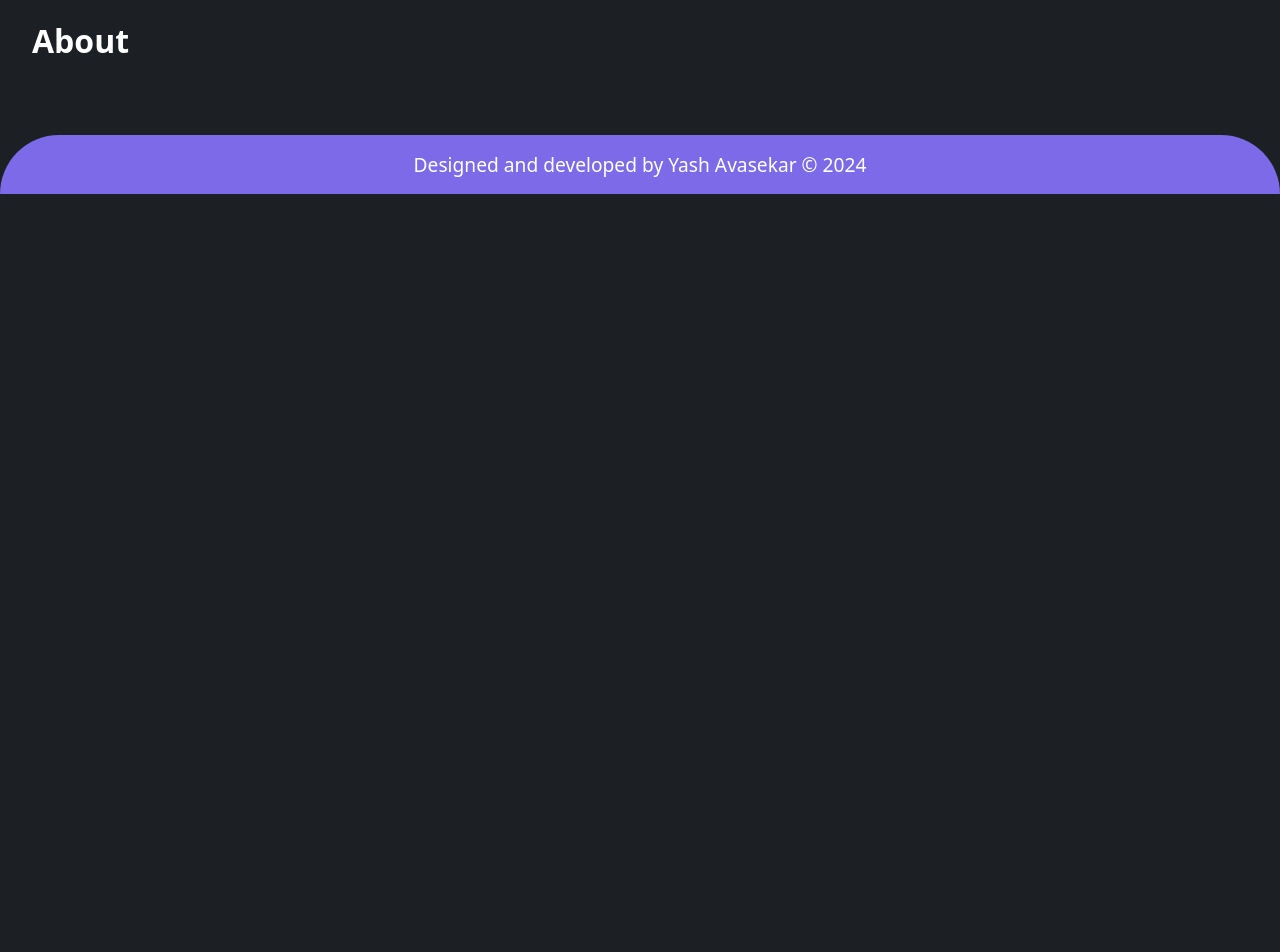
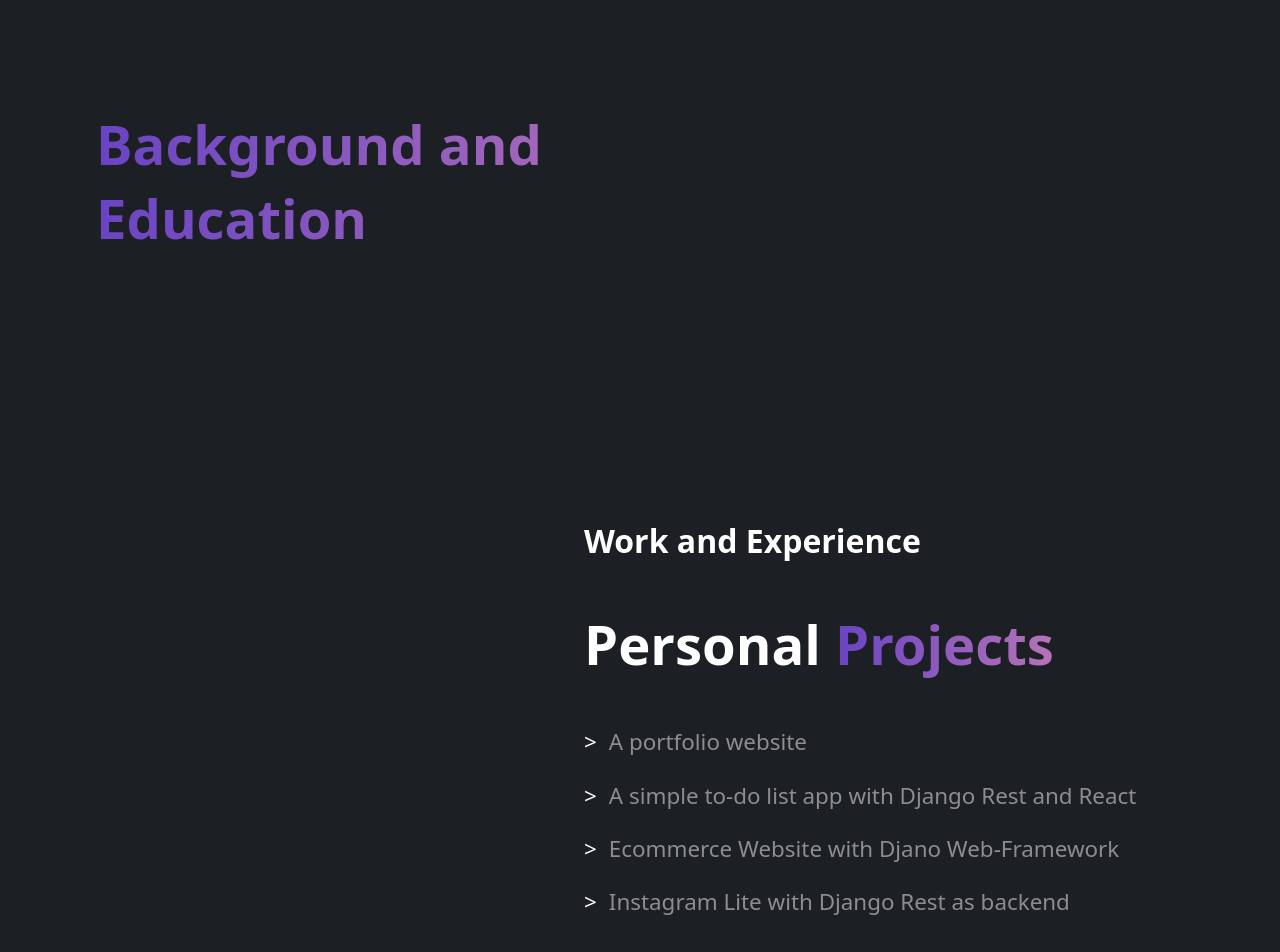
Before and after one commit to yash-avasekar/portfolio, a React (Create React App) app: page /about in a window 1280 px wide. Shown: the part 160-1112 px from the top of the page. Before the commit the page ends 800 px from the top, so only its background shows below. Built offline with nearby package versions, Linux system fonts and the light colour scheme.

Commit message:
updated about page

```diff
--- a/src/App.css
+++ b/src/App.css
@@ -38,7 +38,7 @@ li {
 footer {
   background-color: #7d6ae9;
   font-size: 1.2rem;
-  z-index: -50;
+
   border-top-left-radius: 8rem;
   border-top-right-radius: 8rem;
   text-align: center;
@@ -172,9 +172,6 @@ footer > p {
   line-height: 0;
 }
 
-#aside-inverted {
-}
-
 .section-text > li > p {
   font-size: var(--section-p-font-size);
   color: var(--section-p-font-color);
@@ -213,3 +210,12 @@ footer > p {
   background-clip: text;
   color: transparent;
 }
+
+/*  */
+/*  */
+.container-section > .section-text > h2 {
+  font-size: 2rem;
+}
+
+.education {
+}
--- a/src/App.js
+++ b/src/App.js
@@ -2,7 +2,6 @@ import "./App.css";
 import "./MediaScreen.css";
 import Main from "./Main";
 import Navigate from "./Navigate";
-
 
 function App() {
   return (
@@ -10,11 +9,9 @@ function App() {
       <header>
         <Navigate />
       </header>
-
       <main className="container">
         <Main />
       </main>
-
       <footer>
         <p>Designed and developed by Yash Avasekar &copy; 2024</p>
       </footer>
--- a/src/components/About/About.jsx
+++ b/src/components/About/About.jsx
@@ -5,7 +5,74 @@ const About = () => {
     window.scrollTo(0, 0);
   }, []);
 
-  return <h1>About</h1>;
+  return (
+    <>
+      <section className="container-section  ">
+        <BackgroundandEducation />
+      </section>
+
+      <section className="container-section">
+        <PersonalProjects />
+      </section>
+
+      <section className="container-section">
+        <SkillsandTechnologies />
+      </section>
+    </>
+  );
+};
+
+const BackgroundandEducation = () => {
+  return (
+    <div className="section-text ">
+      <h1>
+        <span id="fancy-color">Background and Education</span>
+      </h1>
+    </div>
+  );
+};
+
+const PersonalProjects = () => {
+  return (
+    <div className="section-text ">
+      <h2>Work and Experience</h2>
+      <h1>
+        Personal <span id="fancy-color">Projects</span>
+      </h1>
+      <li>
+        <p>
+          <span className="gt">&gt;</span>A portfolio website
+        </p>
+      </li>
+      <li>
+        <p>
+          <span className="gt">&gt;</span>A simple to-do list app with Django
+          Rest and React
+        </p>
+      </li>
+      <li>
+        <p>
+          <span className="gt">&gt;</span>Ecommerce Website with Djano
+          Web-Framework
+        </p>
+      </li>
+      <li>
+        <p>
+          <span className="gt">&gt;</span>Instagram Lite with Django Rest as
+          backend
+        </p>
+      </li>
+    </div>
+  );
+};
+
+const SkillsandTechnologies = () => {
+  return (
+    <div className="section-text ">
+      <h1>Skills and Technologies</h1>
+      <li>Python</li>
+    </div>
+  );
 };
 
 export default About;
--- a/src/components/Home/Home.jsx
+++ b/src/components/Home/Home.jsx
@@ -102,7 +102,7 @@ const Aside2 = () => {
     animationData: about,
   };
   return (
-    <aside id="aside-inverted">
+    <aside>
       <Lottie options={defaultOptions} height={550} />
     </aside>
   );
```
